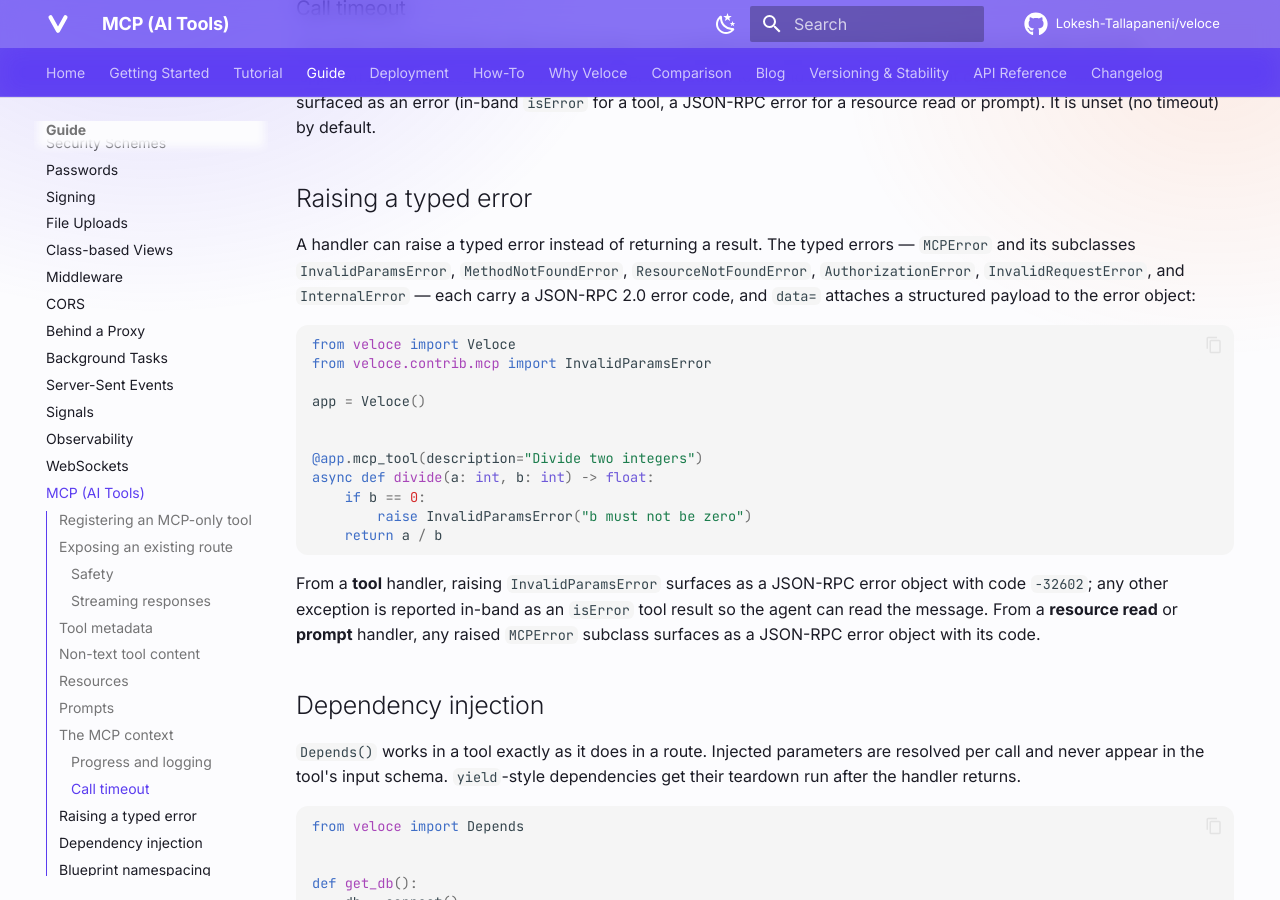
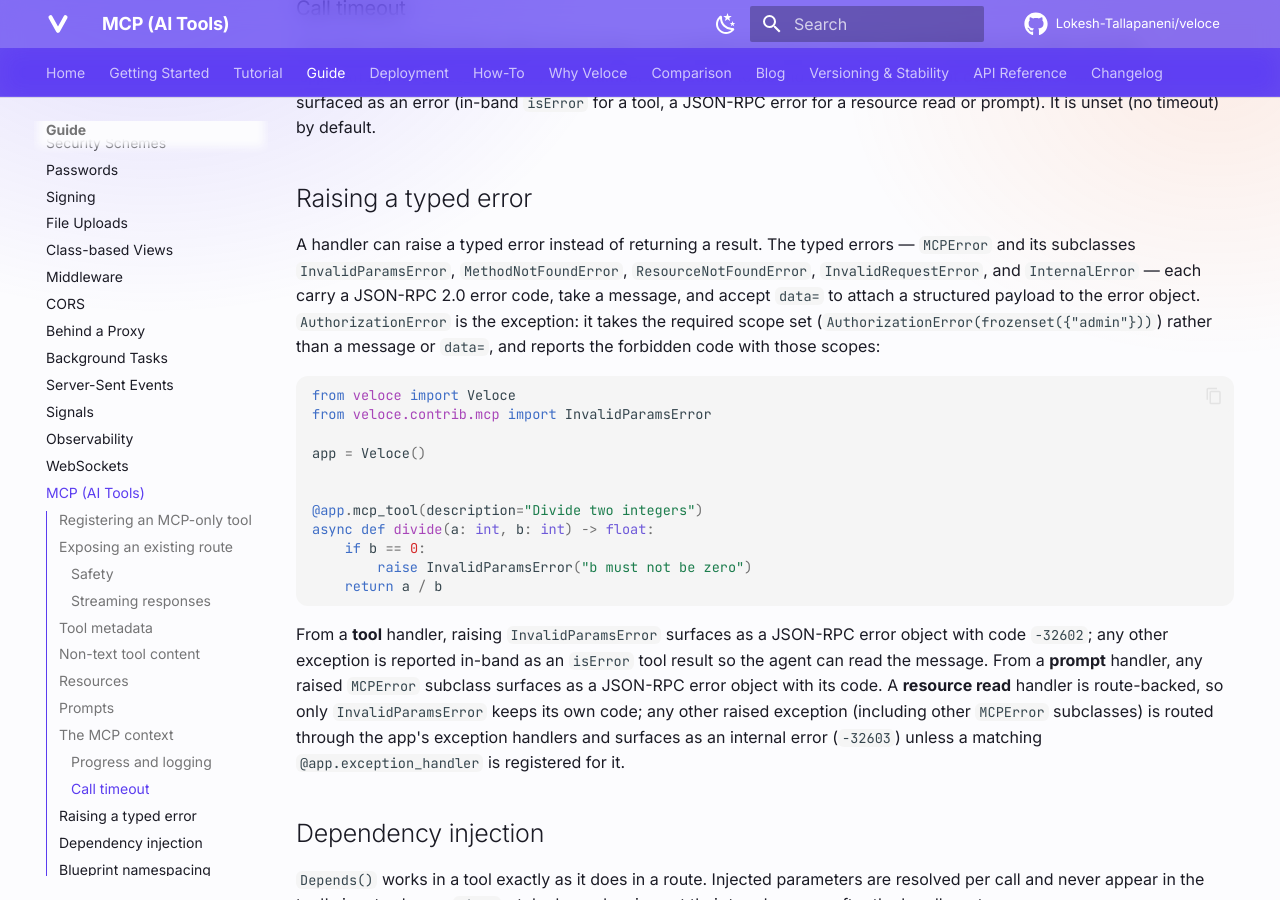
Before and after one commit to Lokesh-Tallapaneni/veloce, an MkDocs documentation site: the page built from docs/guide/mcp.md, in a window 1280 px wide and 900 px high, scrolled down 6078 px. Built offline with MkDocs 1.6.1 and Material for MkDocs 9.7.7, drawn with Linux system fonts in a browser that asks for light colours; comment, search, counter and statistics services are not loaded.

Commit message:
correct MCP guide typed-error behavior for resource reads and AuthorizationError

````diff
--- a/docs/guide/mcp.md
+++ b/docs/guide/mcp.md
@@ -319,9 +319,12 @@
 
 A handler can raise a typed error instead of returning a result. The typed
 errors — `MCPError` and its subclasses `InvalidParamsError`,
-`MethodNotFoundError`, `ResourceNotFoundError`, `AuthorizationError`,
-`InvalidRequestError`, and `InternalError` — each carry a JSON-RPC 2.0 error code,
-and `data=` attaches a structured payload to the error object:
+`MethodNotFoundError`, `ResourceNotFoundError`, `InvalidRequestError`, and
+`InternalError` — each carry a JSON-RPC 2.0 error code, take a message, and accept
+`data=` to attach a structured payload to the error object. `AuthorizationError`
+is the exception: it takes the required scope set
+(`AuthorizationError(frozenset({"admin"}))`) rather than a message or `data=`,
+and reports the forbidden code with those scopes:
 
 ```python
 from veloce import Veloce
@@ -339,9 +342,13 @@
 
 From a **tool** handler, raising `InvalidParamsError` surfaces as a JSON-RPC error
 object with code `-32602`; any other exception is reported in-band as an
-`isError` tool result so the agent can read the message. From a **resource read**
-or **prompt** handler, any raised `MCPError` subclass surfaces as a JSON-RPC error
-object with its code.
+`isError` tool result so the agent can read the message. From a **prompt**
+handler, any raised `MCPError` subclass surfaces as a JSON-RPC error object with
+its code. A **resource read** handler is route-backed, so only
+`InvalidParamsError` keeps its own code; any other raised exception (including
+other `MCPError` subclasses) is routed through the app's exception handlers and
+surfaces as an internal error (`-32603`) unless a matching
+`@app.exception_handler` is registered for it.
 
 ## Dependency injection
 
````
